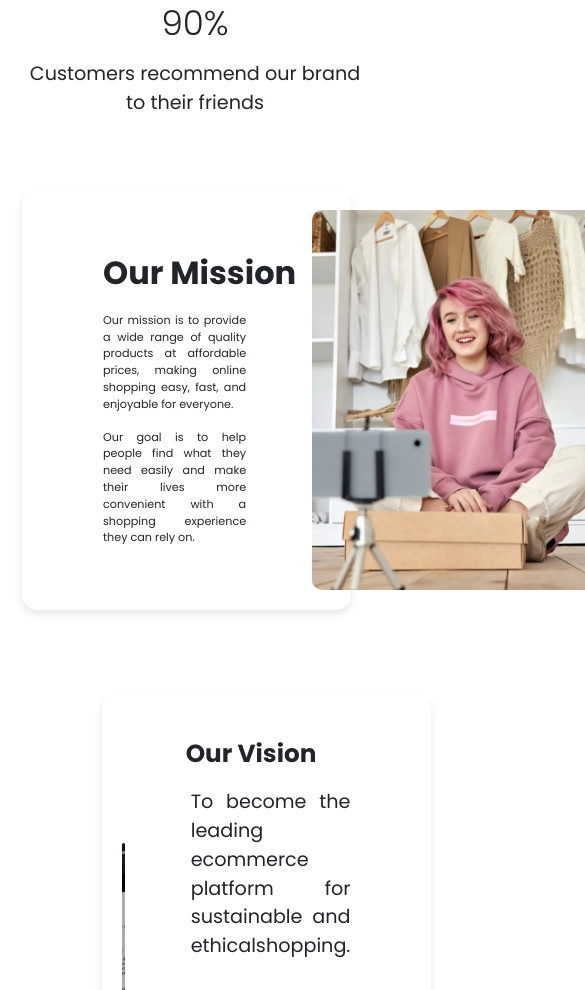
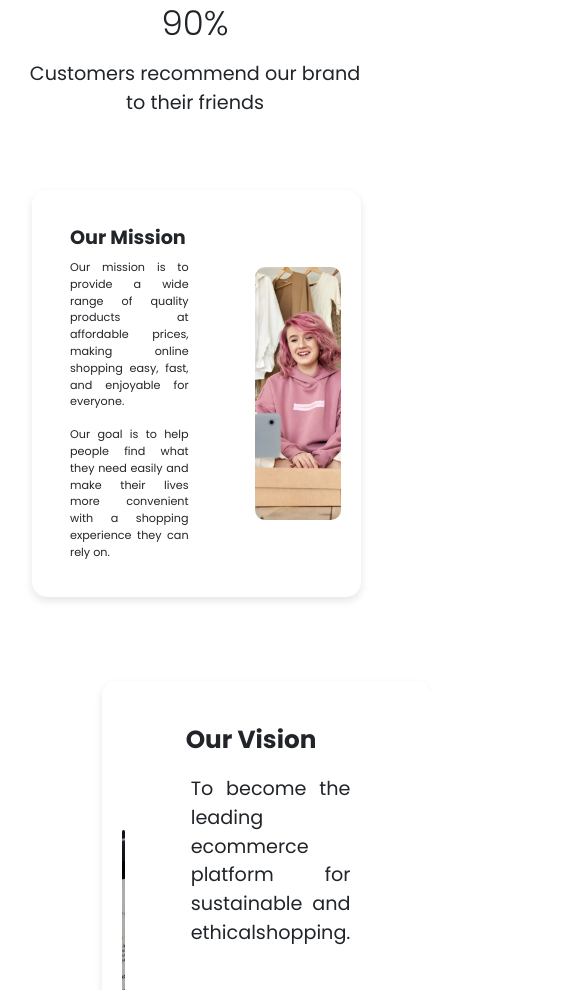
Before and after one commit to Soda-Morn/G9-Ecommerce, a plain HTML site: page about.html in a window 390 px wide. Shown: the part 1127-2117 px from the top of the page, 585 px wide, since content can reach past the window. Drawn offline with nearby package versions, Linux system fonts and the light colour scheme.

Commit message:
added responsive

```diff
--- a/Style/about.css
+++ b/Style/about.css
@@ -406,18 +406,30 @@ margin-bottom: 50px;
 font-weight: bold;
 }
 .card-mission {
-  padding: 20px;
+  /* padding: 20px; */
   border-radius: 15px;
   box-shadow: 0 4px 8px rgba(0, 0, 0, 0.1);
   background-color: #fff;
   border: none;
-  margin-right: 10px;
-  margin-left: 10px;
+  /* margin-right: 2px; */
+  margin-left: 20px;
+}
+h2.card-title {
+  font-size: 1.2rem;
+  margin-bottom: 10px;
+  margin-left: 2px;
 }
 .card-text {
   font-size: 0.7rem;
   margin-right: 50px;
-  margin-left: 45px;
+  margin-left: 2px;
+}
+.card-img-left {
+  width: 30%;
+  height: 30vh;
+  object-fit: cover;
+  border-radius: 10px;
+  transition: transform 0.3s ease;
 }
 
 }
```
